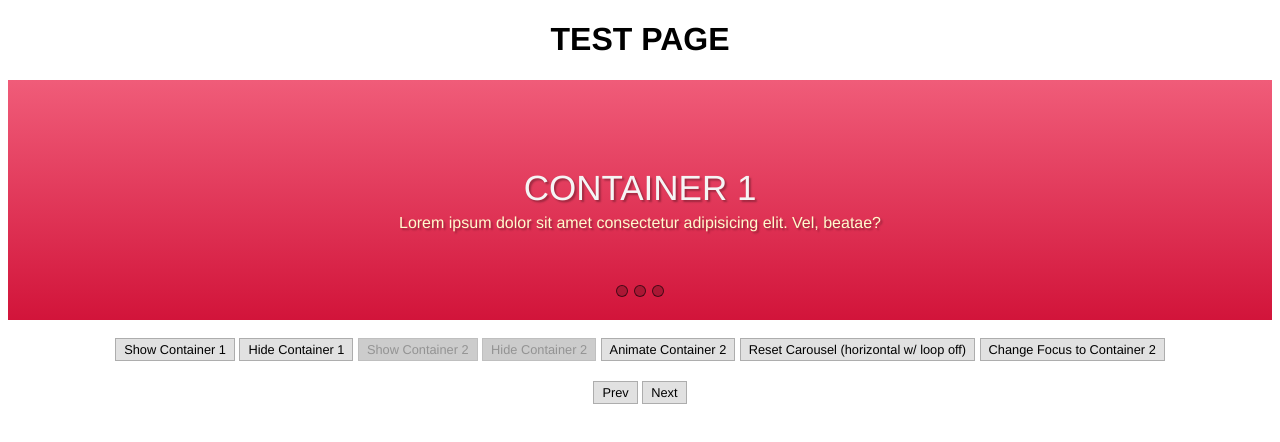
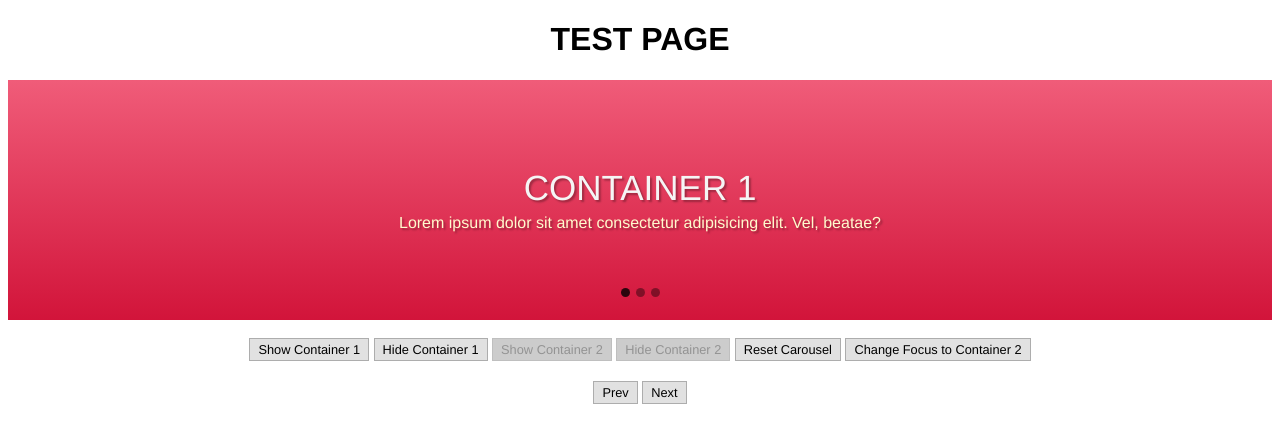
Before and after one commit to fbarrella/carouseria, a plain HTML site: page index.html in a window 1280 px wide. Drawn offline with Linux system fonts and the light colour scheme.

Commit message:
index visual guide
Added an optional visual index guide for better navigation purposes

```diff
--- a/carouseria.css
+++ b/carouseria.css
@@ -20,26 +20,26 @@
 .carouseria-index .index-item{
     display: block;
     margin: 3px 3px;
-    width: 10px;
-    height: 10px;
-    background-color: rgba(0, 0, 0, 0.2);
-    border: solid 1px rgba(0, 0, 0, 0.6);
+    width: 9px;
+    height: 9px;
+    background-color: black;
     border-radius: 50%;
+    transition: 0.2s;
 }
 
 .verti{
     flex-direction: column;
     align-items: flex-end;
-    height: 240px;
-    margin-top: -240px;
+    height: 240px; /* clientHeight */
+    margin-top: -240px; /* clientHeight */
     margin-right: 20px;
 }
 
 .hori{
     flex-direction: row;
     align-items: flex-end;
-    height: 240px;
-    margin-top: -240px;
+    height: 240px; /* clientHeight */
+    margin-top: -240px; /* clientHeight */
     top: -20px
 }
 
--- a/carouseria.js
+++ b/carouseria.js
@@ -3,6 +3,9 @@ var arrayParam,
     carouseriaLoop,
     carouseriaDirection,
     carouseriaAutoPlay,
+    carouseriaIndex,
+    indexContent,
+    indexContentChild,
     autoPlay,
     slideReady,
     mainCarousel,
@@ -10,11 +13,10 @@ var arrayParam,
     focusElem,
     maxElem;
 
-setCarousel("240px true vertical false");
-
 function setCarousel(divParam){
     console.clear();
     clearInterval();
+    if(indexContent != null) indexContent.remove();
 
     if(document.getElementById("carouseria") != null){
         mainCarousel = document.getElementById("carouseria");
@@ -24,6 +26,7 @@ function setCarousel(divParam){
         carouseriaLoop = ("true" == divParam.split(" ")[1]);
         carouseriaDirection = divParam.split(" ")[2];
         carouseriaAutoPlay = divParam.split(" ")[3];
+        carouseriaIndex = (divParam.split(" ")[4]).split("|");
 
         console.log("O parâmetro \"carouseriaHeight\" está configurado com " + carouseriaHeight + ".");
         console.log("O parâmetro \"carouseriaLoop\" está configurado como " + carouseriaLoop + ".");
@@ -47,6 +50,8 @@ function setCarousel(divParam){
             focusElem = innerElement[0];
             maxElem = innerElement.length-1;
             slideReady = true;
+
+            if(carouseriaIndex[0] == "true") visualIndex(innerElement.length, carouseriaIndex[1]);
 
             refreshFocus(false);
             autoplay(carouseriaAutoPlay);
@@ -80,6 +85,7 @@ function show(elem, reverse){
         }
         setTimeout(() => {
             elem.style.display = "block";
+            if(carouseriaIndex[0] == "true") indexChange();
         }, 10);
     }else{
         try{
@@ -98,6 +104,7 @@ function show(elem, reverse){
         }
         setTimeout(() => {
             elem.style.display = "block";
+            if(carouseriaIndex[0] == "true") indexChange();
         }, 10);
     }
 }
@@ -150,6 +157,32 @@ function autoplay(param){
         clearInterval(autoPlay);
         console.log("Função \"autoplay\" desativada!");
     }
+}
+
+function visualIndex(num, setParams){
+    indexContent = document.createElement('div');
+    setParams == "vertical"?
+    indexContent.setAttribute("class", "carouseria-index verti"):
+    indexContent.setAttribute("class", "carouseria-index hori");
+
+    for (var i=0; i<num; i++){
+        indexContent.innerHTML = indexContent.innerHTML + '<span class="index-item"></span>';
+    }
+
+    mainCarousel.insertAdjacentElement('afterend', indexContent);
+
+    indexContentChild = indexContent.querySelectorAll('span');
+    for(var i=0; i<indexContentChild.length; i++){
+        indexContentChild[i].style.opacity = 0.4;
+    }
+}
+
+function indexChange(){
+    for(var i=0; i<indexContentChild.length; i++){
+        indexContentChild[i].style.opacity = 0.4;
+    }
+
+    indexContentChild[parseInt(focusElem.getAttribute("count"))].style.opacity = 0.8;
 }
 
 function fadeIn(elem){
--- a/index.html
+++ b/index.html
@@ -29,11 +29,6 @@
             </div>
         </div>
     </div>
-    <div class="carouseria-index hori">
-        <span class="index-item"></span>
-        <span class="index-item"></span>
-        <span class="index-item"></span>
-    </div>
 
     <section id="test-btns">
         <p>
@@ -41,8 +36,7 @@
             <button id="c1_2" onclick="hide(innerElement[0])">Hide Container 1</button>
             <button id="c2_1" onclick="show(innerElement[1], false)">Show Container 2</button>
             <button id="c2_2" onclick="hide(innerElement[1])">Hide Container 2</button>
-            <button onclick="slideH(innerElement[1], mainCarousel.clientWidth, 0, mainCarousel.clientWidth, true)">Animate Container 2</button>
-            <button onclick="setCarousel('240px false horizontal false'), contCheck()">Reset Carousel (horizontal w/ loop off)</button>
+            <button onclick="setCarousel('240px true vertical false true'), contCheck()">Reset Carousel</button>
             <button onclick="changeFocus(innerElement[1]), contCheck()">Change Focus to Container 2</button>
         </p>
 
@@ -54,6 +48,9 @@
 
     <script type="application/javascript" src="carouseria.js"></script>
     <script>
+        setCarousel("240px true vertical false true");
+
+        // CÓDIGO PARA USO NA PÁGINA DE TESTE APENAS
         function contCheck(){setTimeout(()=>{var e=document.getElementById("carouseria")
         .querySelector('[count="0"]'),t=document.getElementById("carouseria")
         .querySelector('[count="1"]');e.style.opacity>0?(document.getElementById("c2_1")
```
